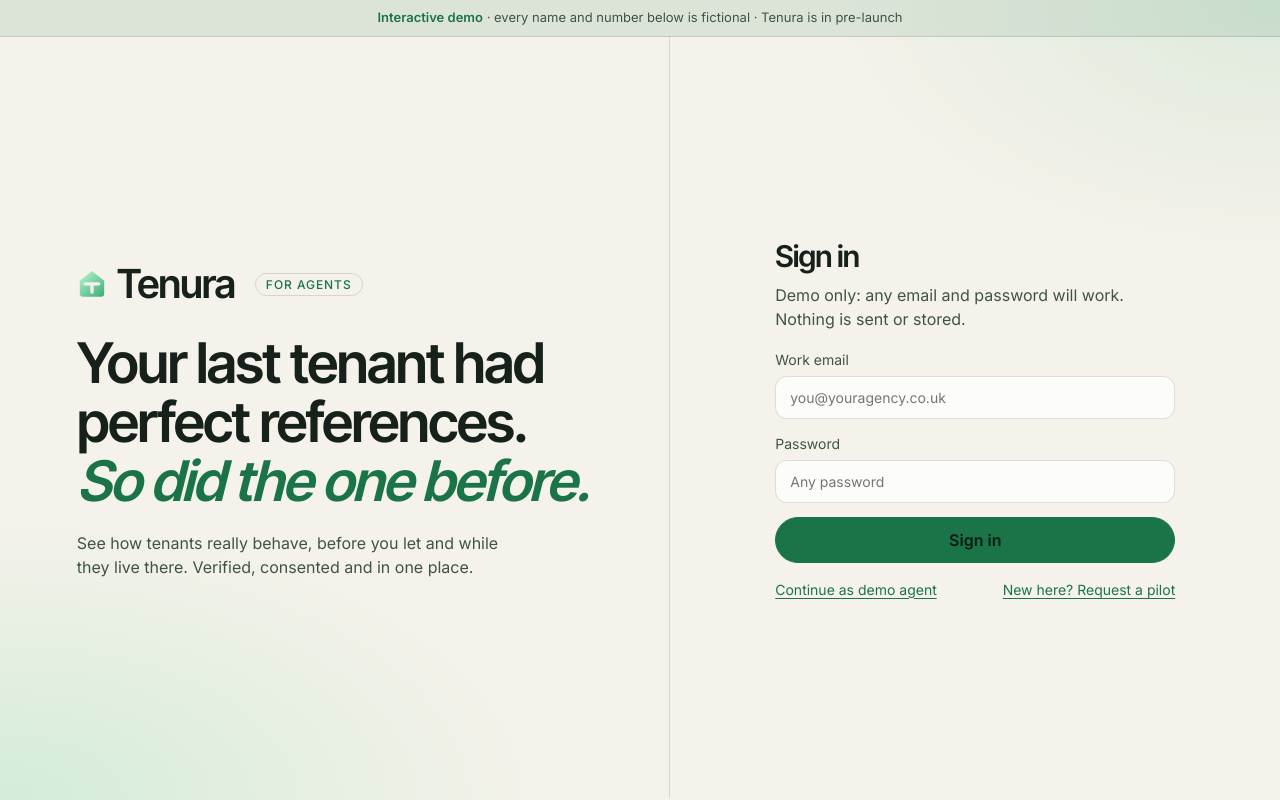
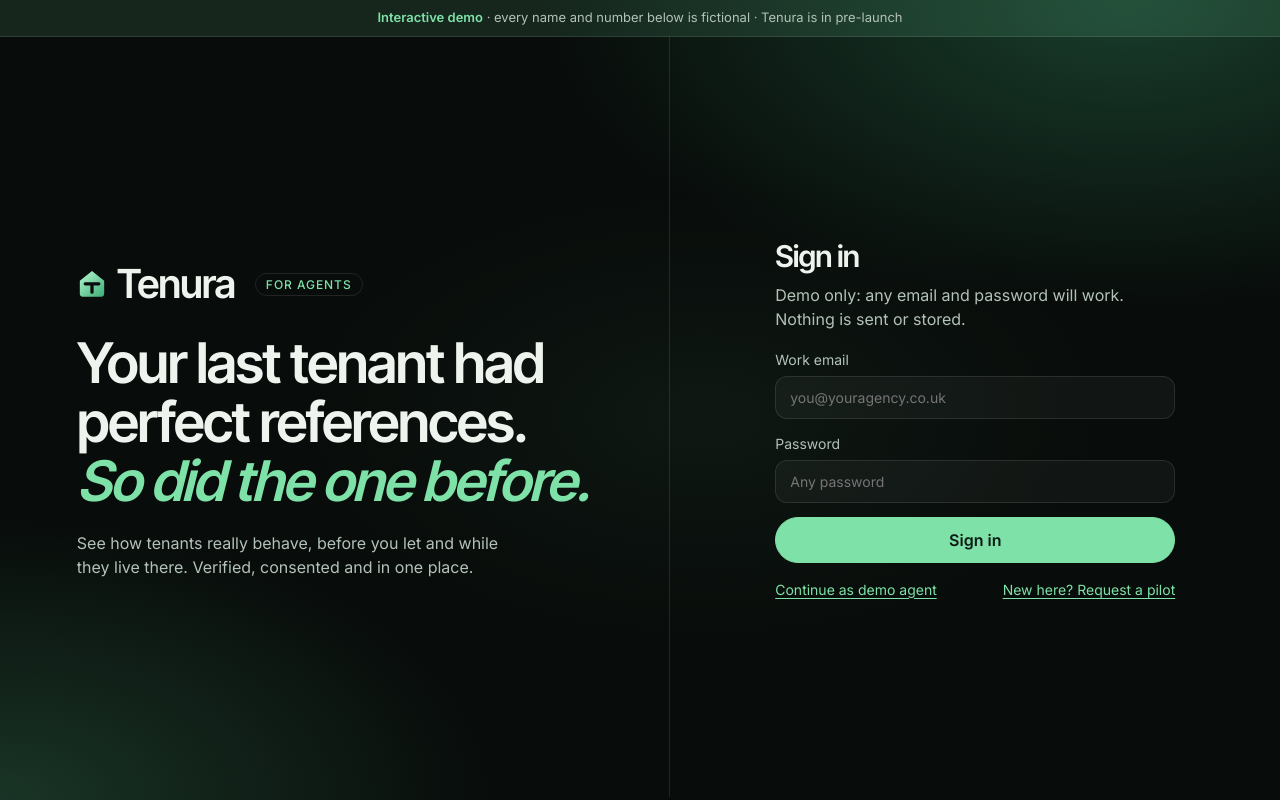
Before and after one commit to oliverballs14/usetenura, a plain HTML site: page demo/index.html in a window 1280 px wide. Drawn offline with Linux system fonts and the light colour scheme.

Commit message:
Demo: lock to site dark palette and glows
Co-Authored-By: Claude Sonnet 5.5 <noreply@anthropic.com>
Claude-Session: https://claude.ai/code/session_017Hv4WjvDdVTDJXsknrTVYs

```diff
--- a/demo/index.html
+++ b/demo/index.html
@@ -5,7 +5,7 @@
 <meta name="viewport" content="width=device-width, initial-scale=1, viewport-fit=cover">
 <title>Tenura Agent Demo</title>
 <meta name="robots" content="noindex,nofollow">
-<meta name="theme-color" content="#101412">
+<meta name="theme-color" content="#080c0a">
 <meta name="apple-mobile-web-app-capable" content="yes">
 <meta name="mobile-web-app-capable" content="yes">
 <meta name="apple-mobile-web-app-title" content="Tenura">
@@ -19,30 +19,16 @@
 <link href="https://fonts.googleapis.com/css2?family=Inter+Tight:wght@500;600;700&family=Inter:wght@400;500;600&display=swap" rel="stylesheet">
 <style>
 :root{
-  --bg:#101412; --surface:rgba(255,255,255,.05); --surface2:rgba(255,255,255,.09); --line:rgba(255,255,255,.11);
-  --ink:#ece9dc; --soft:#a9b8ad; --muted:#8a9b90; --green:#7ee2a8; --green-bg:rgba(126,226,168,.12);
+  color-scheme:dark;
+  --bg:#080c0a; --surface:rgba(255,255,255,.04); --surface2:rgba(255,255,255,.08); --line:rgba(255,255,255,.10);
+  --ink:#eef3ee; --soft:#b3c2b8; --muted:#809388; --green:#7ee2a8; --green-bg:rgba(126,226,168,.12);
   --amber:#f2c76e; --amber-bg:rgba(242,199,110,.12); --red:#f28b82; --red-bg:rgba(242,139,130,.12);
-  --glow:rgba(94,214,150,.20); --glow2:rgba(63,174,120,.14);
-}
-@media (prefers-color-scheme: light){
-  :root:not([data-theme="dark"]){
-    --bg:#f4f2ea; --surface:rgba(255,255,255,.75); --surface2:rgba(16,20,18,.06); --line:rgba(16,20,18,.13);
-    --ink:#17211b; --soft:#3f5348; --muted:#5d6e64; --green:#1b7448; --green-bg:rgba(27,116,72,.11);
-    --amber:#8a5d00; --amber-bg:rgba(138,93,0,.11); --red:#b3261e; --red-bg:rgba(179,38,30,.10);
-    --glow:rgba(94,214,150,.22); --glow2:rgba(63,174,120,.12);
-  }
-}
-:root[data-theme="light"]{
-  --bg:#f4f2ea; --surface:rgba(255,255,255,.75); --surface2:rgba(16,20,18,.06); --line:rgba(16,20,18,.13);
-  --ink:#17211b; --soft:#3f5348; --muted:#5d6e64; --green:#1b7448; --green-bg:rgba(27,116,72,.11);
-  --amber:#8a5d00; --amber-bg:rgba(138,93,0,.11); --red:#b3261e; --red-bg:rgba(179,38,30,.10);
-  --glow:rgba(94,214,150,.22); --glow2:rgba(63,174,120,.12);
 }
 *{box-sizing:border-box;margin:0}
 html{-webkit-text-size-adjust:100%}
 body{
   background-color:var(--bg);
-  background-image:radial-gradient(ellipse 60% 50% at 0% 100%,var(--glow),transparent 70%),radial-gradient(ellipse 50% 45% at 100% 0%,var(--glow2),transparent 70%);
+  background-image:radial-gradient(65% 55% at 88% 0%,rgba(63,174,120,.30),transparent 70%),radial-gradient(55% 50% at 0% 100%,rgba(94,214,150,.20),transparent 70%),radial-gradient(45% 40% at 55% 52%,rgba(126,226,168,.055),transparent 70%);
   background-attachment:fixed;
   color:var(--ink); font:400 16px/1.5 'Inter',system-ui,sans-serif; min-height:100vh;
 }
```
